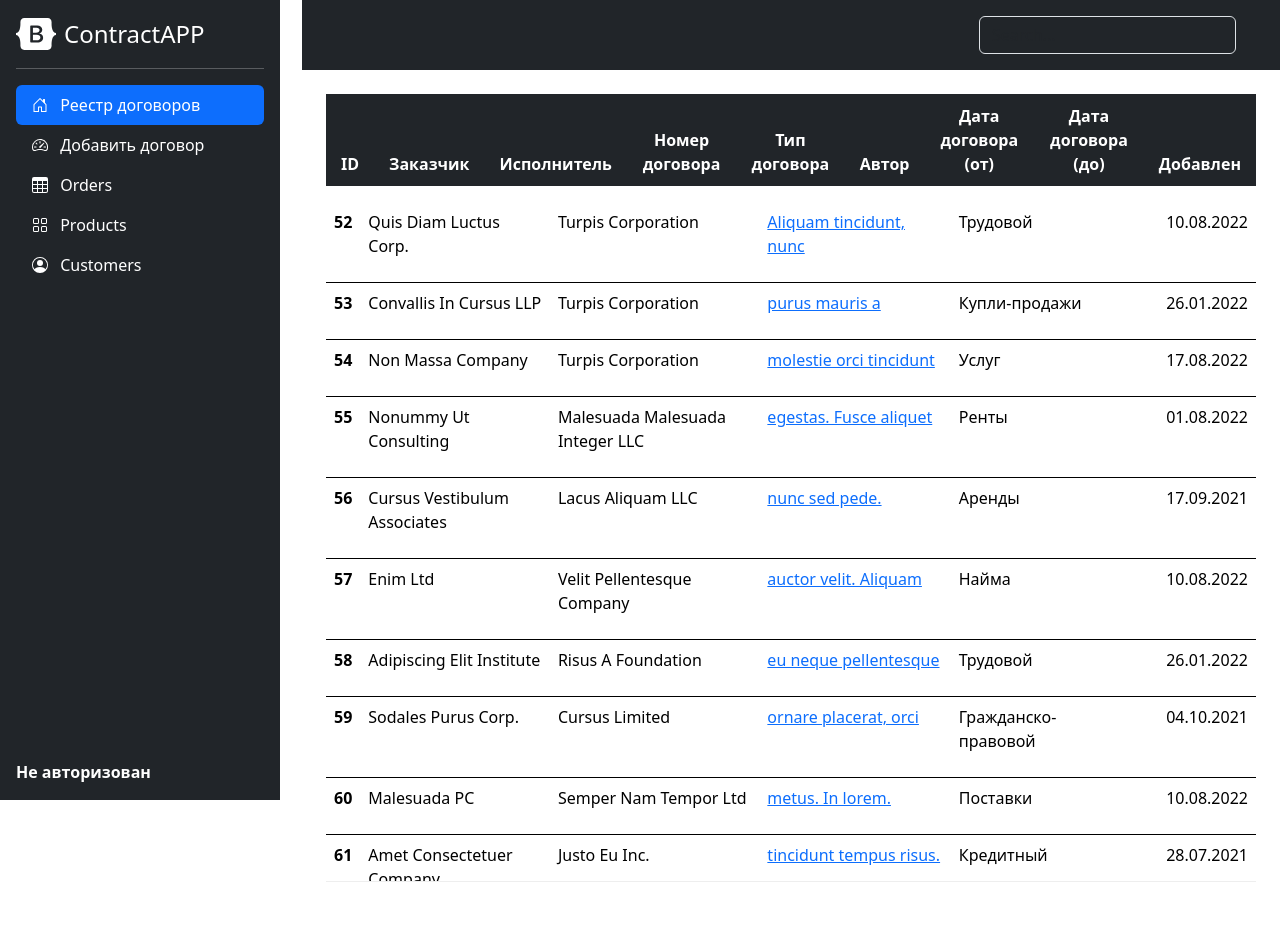
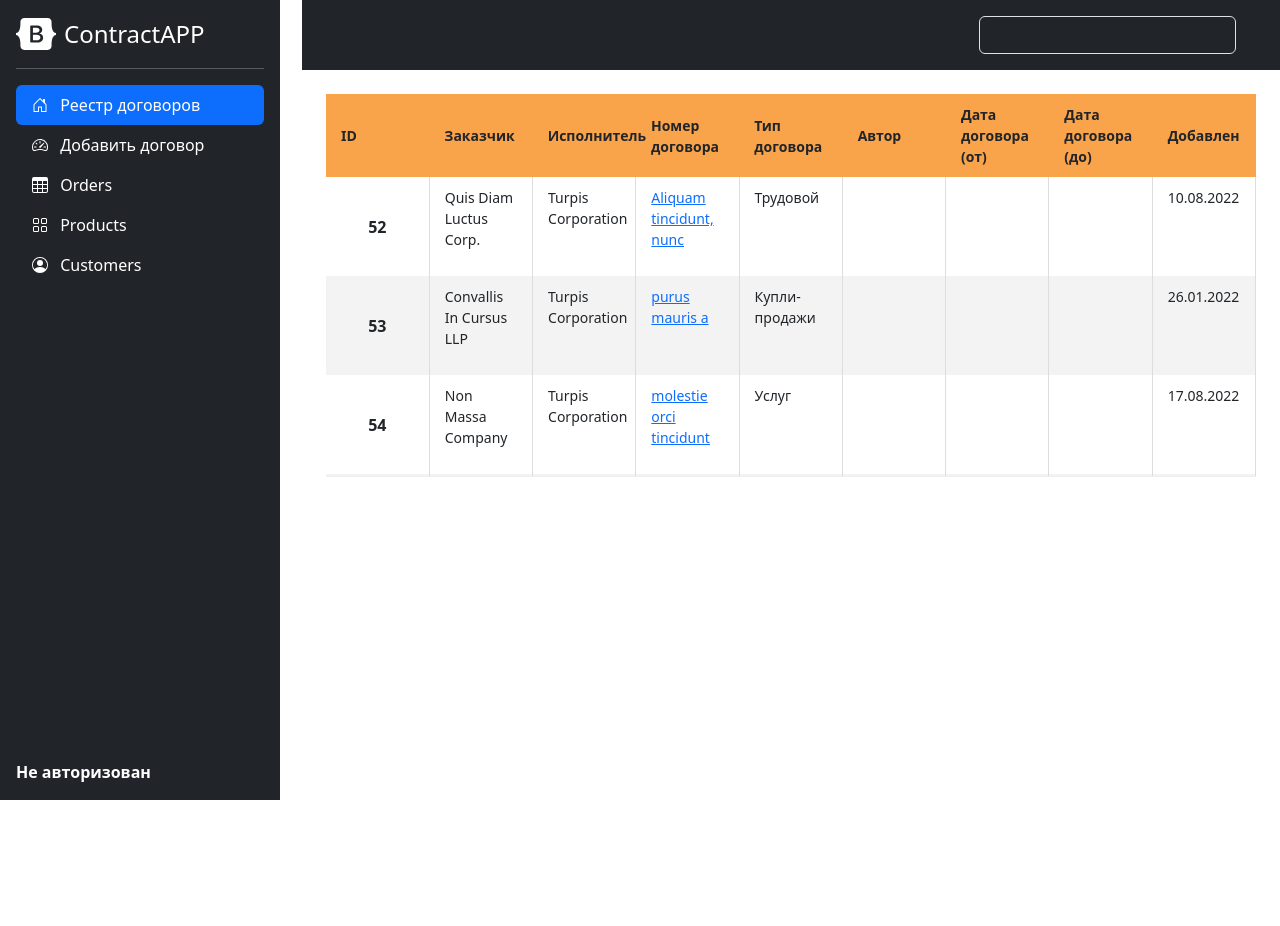
Before and after one commit to velichkosa/ContractApp, a Django app: template ContractApp/contract/templates/contract/home.html in a window 1280 px wide. After the commit the page ends 800 px from the top, so only its background shows below. Run offline with Django 3.2, Linux system fonts and the light colour scheme; the template is opened without the code that fills it: values that come from a table or form of the project are taken from there, others are empty; data comes from the database, SQL or seed files in the repository; both versions use the stored data as it was after the commit; some libraries are stand-ins or nearby versions.

Commit message:
home table view

```diff
--- a/ContractApp/contract/static/contract/css/scroll.css
+++ b/ContractApp/contract/static/contract/css/scroll.css
@@ -1,20 +1,30 @@
 .scroll-table-body {
-    height: 85vh;
-	overflow-x: auto;
+	height: 300px;
+	overflow-x:auto;
 	margin-top: 0px;
 	margin-bottom: 20px;
 	border-bottom: 1px solid #eee;
 }
 .scroll-table table {
 	width:100%;
-	table-layout: inherit;
+	table-layout: fixed;
 	border: none;
 }
 .scroll-table thead th {
+	font-weight: bold;
+	text-align: left;
 	border: none;
 	padding: 10px 15px;
+	background: #f9a34b;
+	font-size: 14px;
 }
-
+.scroll-table tbody td {
+	text-align: left;
+	border-left: 1px solid #ddd;
+	border-right: 1px solid #ddd;
+	padding: 10px 15px;
+	font-size: 14px;
+	vertical-align: top;
 }
 .scroll-table tbody tr:nth-child(even){
 	background: #f3f3f3;
@@ -29,3 +39,4 @@
 }
 ::-webkit-scrollbar-thumb {
 	box-shadow: inset 0 0 6px rgba(0,0,0,0.3);
+}
--- a/ContractApp/contract/templates/contract/home.html
+++ b/ContractApp/contract/templates/contract/home.html
@@ -3,10 +3,10 @@
 {% block content %}
 <!-- Start your project here-->
 <section class="w-100 p-4 text-center">
-<div class="scroll-table" >
- <table class="table">
-            <thead class="table-dark">
-                <tr>
+<div class="scroll-table">
+	<table>
+		<thead>
+			<tr>
                     <th scope="col">ID</th>
                     <th scope="col">Заказчик</th>
                     <th scope="col">Исполнитель</th>
@@ -17,12 +17,12 @@
                     <th scope="col">Дата договора (до)</th>
                     <th scope="col">Добавлен</th>
                 </tr>
-            </thead>
-        </table>
+		</thead>
+	</table>
 	<div class="scroll-table-body">
-		<table id="data_table" class="table">
+		<table id="data_table">
 			<tbody>
-                {% for el in object_list %}
+				{% for el in object_list %}
                 <tr>
                     <th scope="row">{{el.id}}</th>
                     <td>
@@ -51,7 +51,6 @@
                     </td>
                 </tr>
                 {% endfor %}
-
 			</tbody>
 		</table>
 	</div>
```
Also changed, not shown: ContractApp/db.sqlite3.
